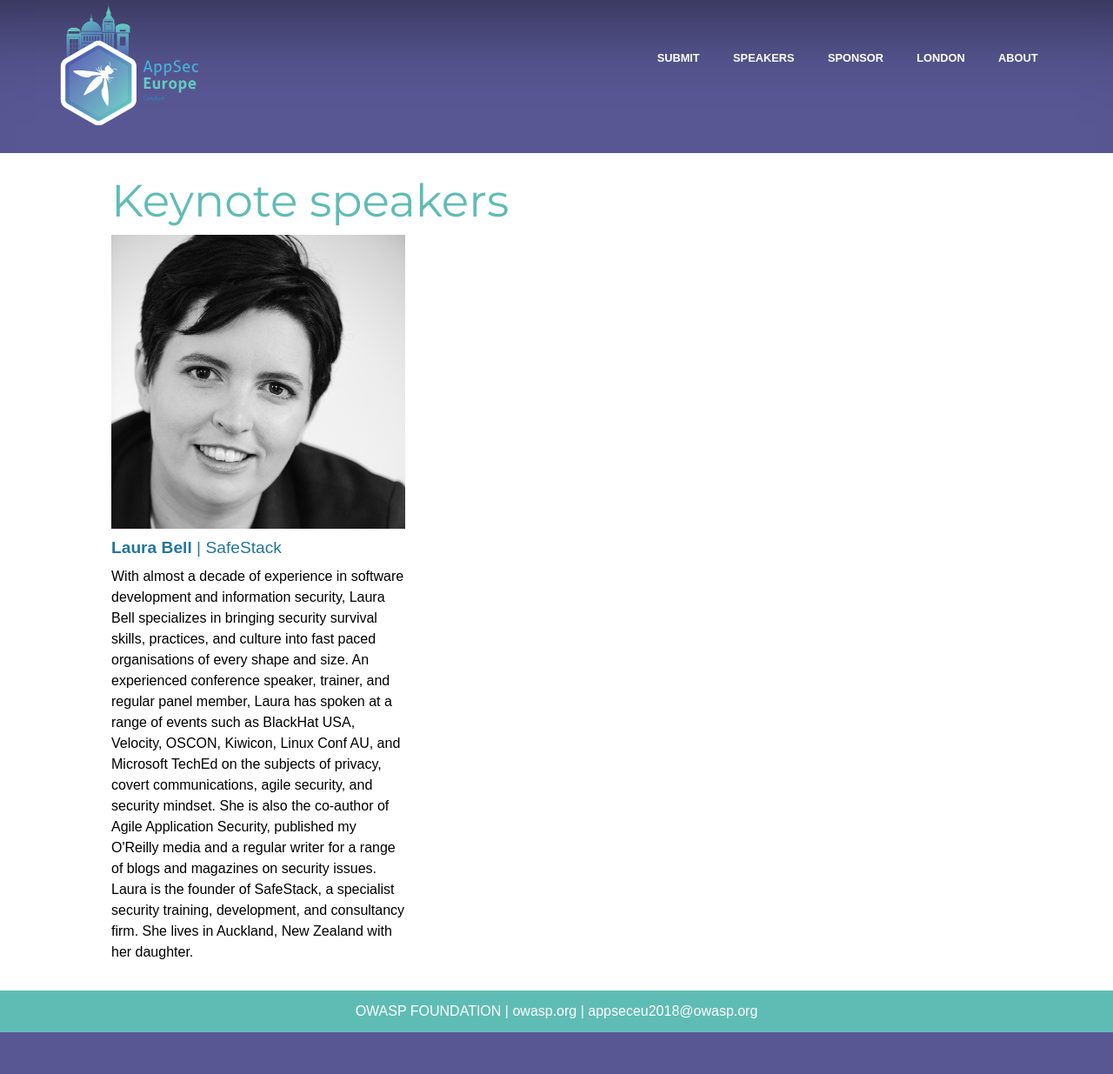
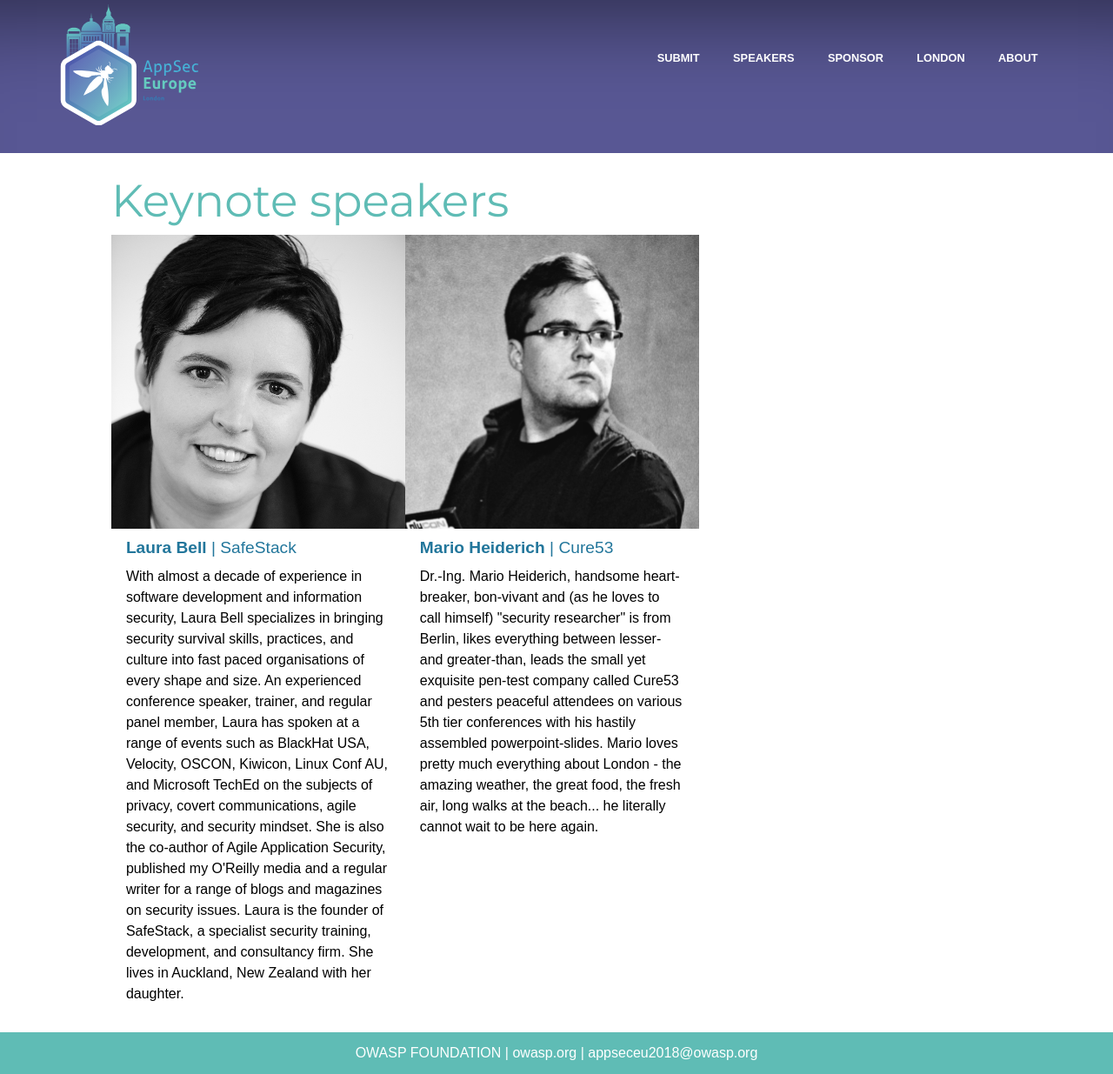
Before and after one commit to OWASP/AppSecEurope2018, a Jekyll site: the page built from program/keynotes.md, in a window 1280 px wide. Shown: the whole page at 87% size. Built offline with Jekyll 4.4.1, drawn with Linux system fonts in a browser that asks for light colours; some web fonts are replaced; before the commit the page ends 1187 px from its top, so only the background shows below that.

Commit message:
Adding Mario as keynote speaker

```diff
--- a/_data/keynotespeakers.yml
+++ b/_data/keynotespeakers.yml
@@ -6,11 +6,12 @@
 
     Laura is the founder of SafeStack, a specialist security training, development, and consultancy firm. She lives in Auckland, New Zealand with her daughter.
   style:
+- image: mario.png
+  name: Mario Heiderich
+  company: Cure53
+  description: |
+    Dr.-Ing. Mario Heiderich, handsome heart-breaker, bon-vivant and (as he loves to call himself) "security researcher" is from Berlin, likes everything between lesser- and greater-than, leads the small yet exquisite pen-test company called Cure53 and pesters peaceful attendees on various 5th tier conferences with his hastily assembled powerpoint-slides. Mario loves pretty much everything about London - the amazing weather, the great food, the fresh air, long walks at the beach... he literally cannot wait to be here again.
 - image:
   name:
   company:
   description:
-- image:
-  name:
-  company:
-  description:
--- a/assets/_sass/_keynotelist.scss
+++ b/assets/_sass/_keynotelist.scss
@@ -9,6 +9,7 @@
 			padding: 0;
 			width: 33%;
 			div {
+				filter: grayscale(1);
 				width: 100%;
 				background-size: cover;
 				&::after {
@@ -19,6 +20,10 @@
 			}
 			h4 {
 				margin: 0.5em 0em;
+			}
+			h4, p {
+				margin-left: 5%;
+				margin-right: 5%;
 			}
 		}
 	}
@@ -31,6 +36,10 @@
 		li {
 			display: block;
 			width: 100%;
+			h4, p {
+				margin-left: 0%;
+				margin-right: 0%;
+			}
 		}
 	}
  }
```
Also changed, not shown: assets/images/keynotes/mario.png (added).
